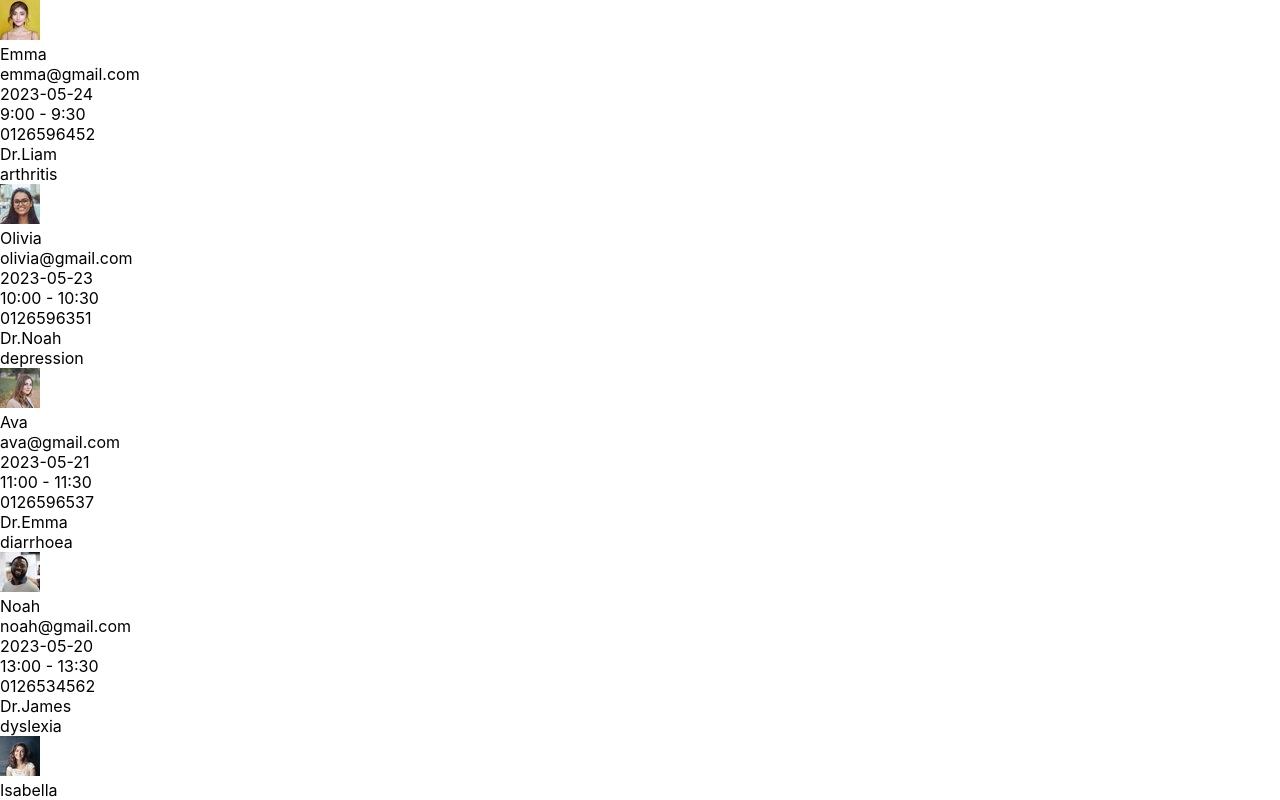
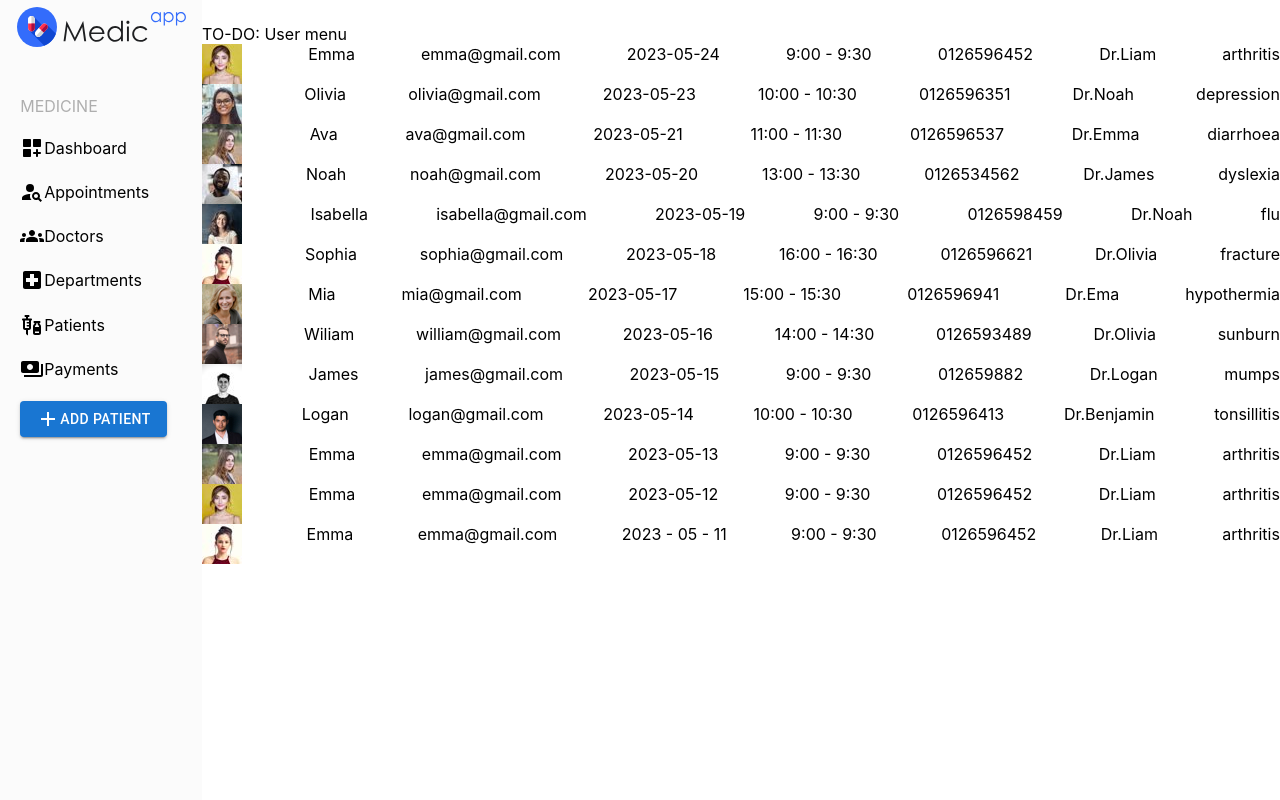
Before and after one commit to tamarajakimovska/medical-platform, a React (Create React App) app: page /appointments in a window 1280 px wide. Shown: the top 800 px of the page. Built offline with nearby package versions, Linux system fonts and the light colour scheme.

Commit message:
Finished MainContainer

```diff
--- a/package.json
+++ b/package.json
@@ -5,6 +5,7 @@
   "dependencies": {
     "@emotion/react": "^11.11.1",
     "@emotion/styled": "^11.11.0",
+    "@mui/icons-material": "^5.14.16",
     "@mui/material": "^5.14.17",
     "@testing-library/jest-dom": "^5.17.0",
     "@testing-library/react": "^13.4.0",
--- a/src/App.tsx
+++ b/src/App.tsx
@@ -1,6 +1,6 @@
 import React from 'react';
 import './App.css';
-import { AppointmentsContainer, DeparmentsInfoContainer, DoctorsInfoContainer } from './containers';
+import { AppointmentsContainer, DeparmentsInfoContainer, DoctorsInfoContainer, MainContainer } from './containers';
 import {
   BrowserRouter,
   Route,
@@ -10,11 +10,13 @@ import {
 
 function App() {
   return <BrowserRouter>
-    <Routes>
-      <Route path="/" element={<DoctorsInfoContainer />} />
-      <Route path="/departments" element={<DeparmentsInfoContainer />} />
-      <Route path="/appointments" element={<AppointmentsContainer />} />
-    </Routes>
+    <MainContainer>
+      <Routes>
+        <Route path="/" element={<DoctorsInfoContainer />} />
+        <Route path="/departments" element={<DeparmentsInfoContainer />} />
+        <Route path="/appointments" element={<AppointmentsContainer />} />
+      </Routes>
+    </MainContainer>
   </BrowserRouter>
 }
 
--- a/src/components/Appointment/Appointment.tsx
+++ b/src/components/Appointment/Appointment.tsx
@@ -19,9 +19,9 @@ const AppointmentInfoBox = styled('div')({
 })
 
 export const Appointment = ({ image, name, email, date, visitTime, number, doctor, injury }: Props) => {
-    return <Box display="flex">
+    return <Box>
         <AppointmentInfoBox>
-            <Box> <img src={image} alt="patient" />
+            <Box display="flex" textAlign={'left'} justifyContent={'space-between'}> <img src={image} alt="patient" />
                 <div>{name}</div>
                 <div>{email}</div>
                 <div>{date}</div>
--- a/src/components/DepartmentsInfo/DepartmentsInfo.tsx
+++ b/src/components/DepartmentsInfo/DepartmentsInfo.tsx
@@ -14,7 +14,7 @@ const InfoBoxDepartments = styled('div')({
     boxShadow: '0 18px 34px rgba(0, 0, 0, .12)',
     display: 'block',
     margin: '0 auto 6rem',
-    maxWidth: '400px',
+    minHeight: '442px',
     textAlign: 'center',
     paddingBottom: '20px',
 })
@@ -22,7 +22,7 @@ const InfoBoxDepartments = styled('div')({
 export const DepartmentsInfo = ({ image, department, purpose }: Props) => {
     return <Box display='flex' flexDirection='column'>
         <InfoBoxDepartments>
-            <Box maxWidth='100%' height='auto'> <img src={image} alt="departments" /> </Box>
+            <Box maxWidth='100%' height='auto'> <img src={image} alt="departments" width='100%' style={{ borderRadius: '4px' }} /> </Box>
             <Box>  <h2>{department}</h2>
                 <p>{purpose}</p>
             </Box>
--- a/src/components/DoctorInfo/DoctorInfo.tsx
+++ b/src/components/DoctorInfo/DoctorInfo.tsx
@@ -14,7 +14,7 @@ const InfoBox = styled('div')({
     boxShadow: '0 18px 24px rgba(0, 0, 0, .12)',
     display: 'block',
     margin: '0 auto 6rem',
-    maxWidth: '700px',
+
     textAlign: 'center',
     paddingBottom: '20px'
 })
@@ -23,7 +23,7 @@ export const DoctorInfo = ({ image, name, specialty, adress }: Props) => {
     return <Box display="flex" flexDirection="column">
         <InfoBox>
             <Box>
-                <Box maxWidth="100%" height="auto">  <img src={image} alt="doctor" /> </Box>
+                <Box maxWidth="100%" height="auto">  <img src={image} width="100%" alt="doctor" style={{ borderRadius: '4px' }} /> </Box>
                 <h2>{name}</h2>
                 <span>{specialty}</span>
                 <div>{adress}</div>
--- a/src/containers/DepartmentsInfoContainer/DepartmentsInfoContainer.tsx
+++ b/src/containers/DepartmentsInfoContainer/DepartmentsInfoContainer.tsx
@@ -10,6 +10,7 @@ import Department6 from '../../images/department-6.jpeg';
 import Department7 from '../../images/department-7.jpeg';
 import Department8 from '../../images/department-8.jpeg';
 import Department9 from '../../images/department-9.jpeg';
+import { styled } from "@mui/material";
 
 const DEPARTMENTS = [
     {
@@ -59,13 +60,21 @@ const DEPARTMENTS = [
     },
 ]
 
+const Title = styled('h3')({
+    color: 'rgba(31, 32, 34, .5)',
+    fontSize: '2rem',
+    width: '100 %',
+
+})
+
 
 export const DeparmentsInfoContainer = () => {
-    return <Box
+    return <Box>
+        <Title>Departments</Title>
+        <Box
             display="flex"
             mt={'4%'}
             flexWrap='wrap'
-        width='70%'
             justifyContent='space-between'
             alignItems='center'
             margin='0 auto'
@@ -76,10 +85,12 @@ export const DeparmentsInfoContainer = () => {
                     sm: 'row'
                 }
             }}>
+
             {DEPARTMENTS.map((currentDepartment) => {
-            return <Box key={currentDepartment.image} flexBasis={'33.33%'}>
+                return <Box key={currentDepartment.image} flexBasis={'32%'}>
                     <DepartmentsInfo image={currentDepartment.image} department={currentDepartment.department} purpose={currentDepartment.purpose} />
                 </Box>
             })}
         </Box>
+    </Box>
 }
--- a/src/containers/DoctorsInfoContainer/DoctorsInfoContainer.tsx
+++ b/src/containers/DoctorsInfoContainer/DoctorsInfoContainer.tsx
@@ -70,10 +70,8 @@ const DOCTORS = [
     }
 ]
 
-
-
 export const DoctorsInfoContainer = () => {
-    return <Box display="flex" mt={'4%'} flexWrap='wrap' flexBasis='0 0 33.33333%' justifyContent='space-between' width='70%' alignItems='center' margin='0 auto' pt={5}
+    return <Box display="flex" flexWrap='wrap' justifyContent='space-between' alignItems='center'
         sx={{
             flexDirection: {
                 xs: 'column',
@@ -81,7 +79,7 @@ export const DoctorsInfoContainer = () => {
             }
         }}>
         {DOCTORS.map((currentDoctor) => {
-            return <Box key={currentDoctor.name}>
+            return <Box key={currentDoctor.name} flexBasis={'32%'} borderRadius={'4px'}>
                 <DoctorInfo image={currentDoctor.image} name={currentDoctor.name} specialty={currentDoctor.specialty} adress={currentDoctor.adress} />
             </Box>
         })}
--- /dev/null
+++ b/src/containers/MainContainer/MainContainer.tsx
@@ -0,0 +1,66 @@
+import { Box, Button, styled } from "@mui/material";
+import React from "react";
+import logo from "../../images/logo.svg";
+import DashboardCustomizeRoundedIcon from '@mui/icons-material/DashboardCustomizeRounded';
+import PersonSearchIcon from '@mui/icons-material/PersonSearch';
+import GroupsIcon from '@mui/icons-material/Groups';
+import LocalHospitalIcon from '@mui/icons-material/LocalHospital';
+import VaccinesIcon from '@mui/icons-material/Vaccines';
+import PaymentsIcon from '@mui/icons-material/Payments';
+import { Payment } from "@mui/icons-material";
+import AddIcon from '@mui/icons-material/Add';
+
+
+interface Props {
+    children: any;
+}
+
+const LogoStyle = styled('div')({
+    alignItems: 'center',
+    justifyContent: 'center',
+    display: 'flex',
+    paddingTop: '7px',
+
+})
+
+const Title = styled('div')({
+    opacity: '.3',
+    paddingTop: '24%',
+    marginLeft: '10%'
+})
+
+const Units = styled('div')({
+    margin: '10%',
+    display: 'flex',
+    alignItems: 'center',
+
+
+})
+
+const ButtonStyle = styled('div')({
+    margin: '10%'
+})
+
+export const MainContainer = ({ children }: Props) => {
+    return <Box display={'flex'}>
+        <Box width={'240px'} height={'100vh'} bgcolor={'#fbfbfb'}>
+            <LogoStyle> <img src={logo} /></LogoStyle>
+            <Title>MEDICINE</Title>
+            <Units> <DashboardCustomizeRoundedIcon /> Dashboard</Units>
+            <Units> <PersonSearchIcon /> Appointments</Units>
+            <Units><GroupsIcon /> Doctors</Units>
+            <Units> <LocalHospitalIcon /> Departments</Units>
+            <Units><VaccinesIcon />Patients</Units>
+            <Units> <PaymentsIcon /> Payments</Units>
+            <ButtonStyle>
+                <Button variant="contained"> <AddIcon /> Add Patient</Button>
+            </ButtonStyle>
+        </Box>
+        <Box width={'100%'}>
+            <Box maxWidth={'1140px'} margin={'0 auto'} pt={3}>
+                <Box>TO-DO: User menu</Box>
+                <Box>{children}</Box>
+            </Box>
+        </Box>
+    </Box>
+}
--- /dev/null
+++ b/src/containers/MainContainer/index.ts
@@ -0,0 +1 @@
+export * from './MainContainer';
--- a/src/containers/index.ts
+++ b/src/containers/index.ts
@@ -1,3 +1,4 @@
 export * from './DoctorsInfoContainer';
 export * from './DepartmentsInfoContainer';
 export * from './AppointmentsContainer';
+export * from './MainContainer';
```
Also changed, not shown: src/images/logo.svg (added), 1 other file (tests, documents, lock files or other folders). Lines whose indentation alone changed are shown as unchanged.
